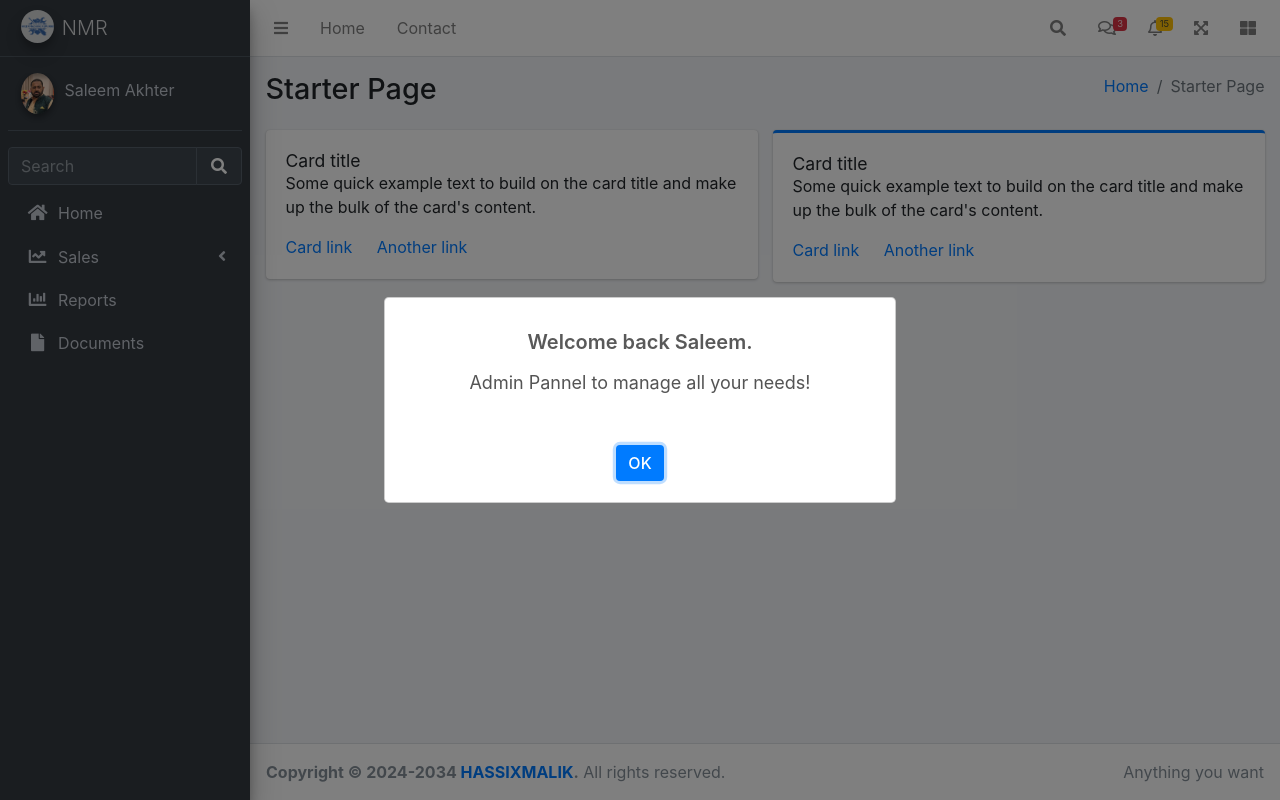
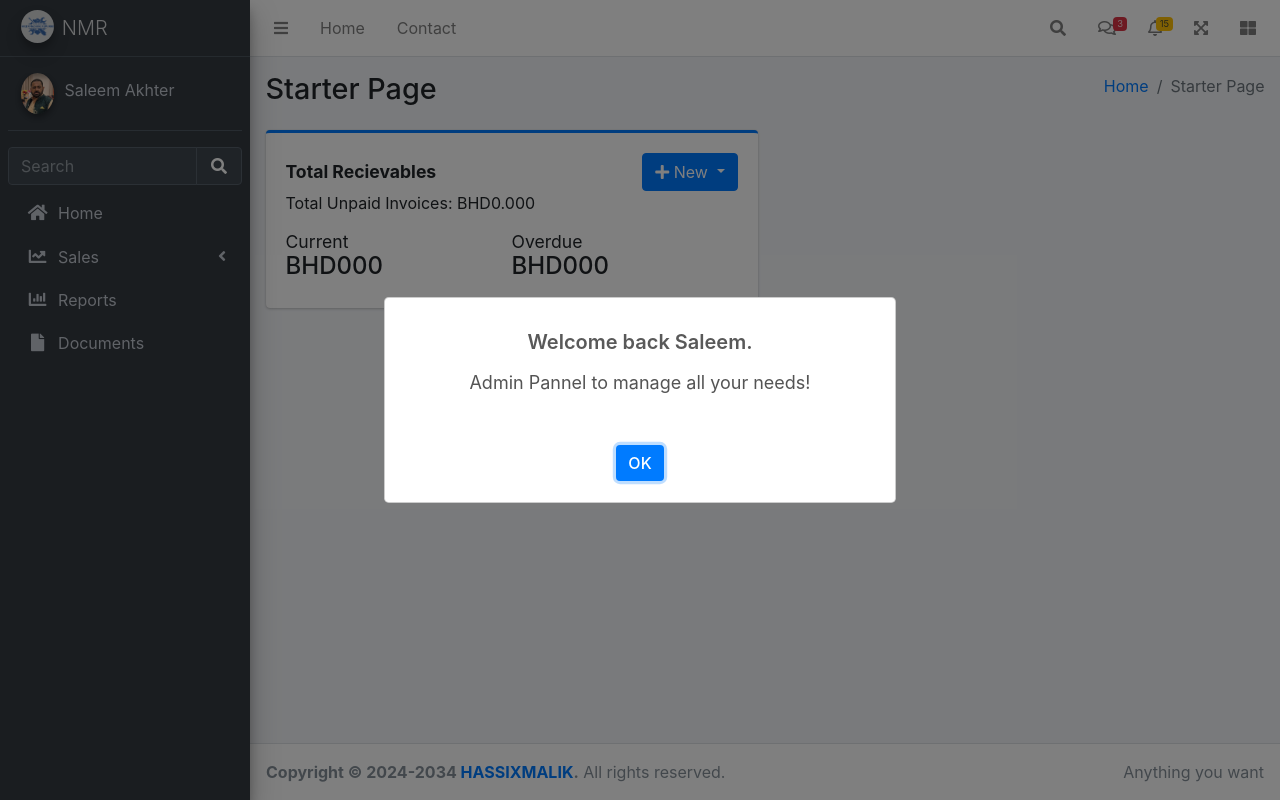
Before and after one commit to hassixmalik/Invoice360, a CodeIgniter app: page /NMR-invoice360/starter/index/ in a window 1280 px wide. Run offline with CodeIgniter, Linux system fonts and the light colour scheme; data comes from the database, SQL or seed files in the repository; some libraries are stand-ins or nearby versions.

Commit message:
Dashboard view managed

```diff
--- a/application/views/starter.php
+++ b/application/views/starter.php
@@ -1,30 +1,31 @@
 <div class="row">
-  <div class="col-lg-6">
-    <div class="card">
-      <div class="card-body">
-        <h5 class="card-title">Card title</h5>
-
-        <p class="card-text">
-          Some quick example text to build on the card title and make up the bulk of the card's
-          content.
-        </p>
-
-        <a href="#" class="card-link">Card link</a>
-        <a href="#" class="card-link">Another link</a>
-      </div>
-    </div>
-  </div>
   <div class="col-lg-6">
     <div class="card card-primary card-outline">
       <div class="card-body">
-        <h5 class="card-title">Card title</h5>
-
-        <p class="card-text">
-          Some quick example text to build on the card title and make up the bulk of the card's
-          content.
-        </p>
-        <a href="#" class="card-link">Card link</a>
-        <a href="#" class="card-link">Another link</a>
+          <div class="d-flex justify-content-between align-items-center">
+              <h3 class="card-title"><strong>Total Recievables</strong></h3>
+              <div class="dropdown">
+                  <a href="#" class="btn btn-primary dropdown-toggle" data-toggle="dropdown" aria-haspopup="true" aria-expanded="false">
+                      <i class="fas fa-plus"></i> New
+                  </a>
+                  <div class="dropdown-menu dropdown-menu-right">
+                      <a class="dropdown-item" href="#">New Invoice</a>
+                      <a class="dropdown-item" href="#">New Recurring Invoice</a>
+                      <a class="dropdown-item" href="#">New Customer Payment</a>
+                  </div>
+              </div>
+          </div>
+          <p class="card-text">Total Unpaid Invoices: BHD0.000</p>
+          <div class="d-flex justify-content-between align-items-center">
+            <div class='col-sm-6'>
+              <div class="row"><h3 class="card-title">Current</h3></div>
+              <div class="row"><h4>BHD000</h4></div>
+            </div>
+            <div class='col-sm-6'>
+              <div class="row"><h3 class="card-title">Overdue</h3></div>
+              <div class="row"><h4>BHD000</h4></div>
+            </div>
+          </div>
       </div>
     </div>
   </div>
--- a/application/views/template/blank/header.php
+++ b/application/views/template/blank/header.php
@@ -10,6 +10,7 @@
   <link rel="stylesheet" href="https://fonts.googleapis.com/css?family=Source+Sans+Pro:300,400,400i,700&display=fallback">
   <!-- Font Awesome Icons -->
   <link rel="stylesheet" href="assets/plugins/fontawesome-free/css/all.min.css">
+  <link rel="icon" href="assets/dist/img/nmr_icon.png" type="image">
   <!-- Vendors style -->
   <!-- Sweet Alert 2 -->
   <link rel="stylesheet" href="assets/plugins/sweetalert2-theme-bootstrap-4/bootstrap-4.min.css">
--- a/application/views/template/default/header.php
+++ b/application/views/template/default/header.php
@@ -9,7 +9,7 @@ scratch. This page gets rid of all links and provides the needed markup only.
   <meta name="viewport" content="width=device-width, initial-scale=1">
   <base href="<?php echo base_url(); ?>" />
   <title><?php echo $page_title; ?></title>
-
+  <link rel="icon" href="assets/dist/img/nmr_icon.png" type="image">
   <!-- Google Font: Source Sans Pro -->
   <!-- <link rel="stylesheet" href="https://fonts.googleapis.com/css?family=Source+Sans+Pro:300,400,400i,700&display=fallback"> -->
   <!-- Font Awesome Icons -->
```
Also changed, not shown: assets/dist/img/nmr_icon.png (added).
